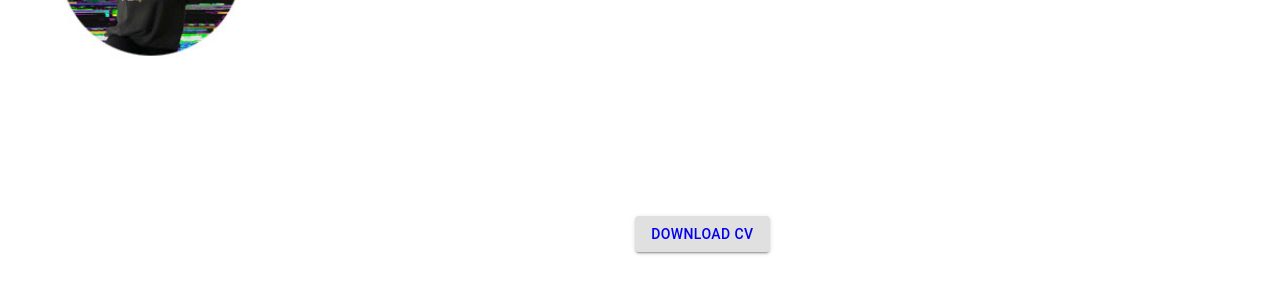
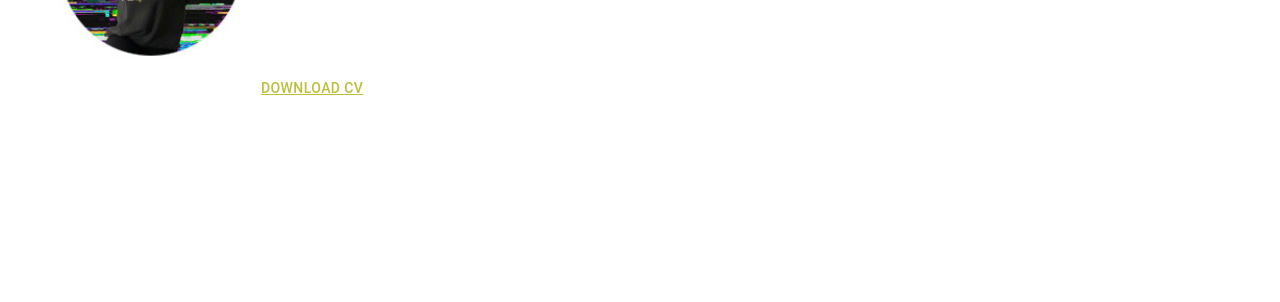
Before and after one commit to luciaenriquezbos/portfolio, a React (Create React App) app: page / in a window 1280 px wide. Shown: the part 230-532 px from the top of the page. Built offline with nearby package versions, Linux system fonts and the light colour scheme.

Commit message:
download button styles

```diff
--- a/src/components/About.js
+++ b/src/components/About.js
@@ -77,7 +77,6 @@ const useStyles = makeStyles((theme) => ({
     height: "100vh",
     display: "flex",
     boxShadow: "none",
-    //position: "absolute",
   },
   media: {
     [theme.breakpoints.down("sm")]: { width: "150px", height: "150px" },
@@ -98,6 +97,27 @@ const useStyles = makeStyles((theme) => ({
     fontWeight: "bold",
     color: "#80807c",
   },
+  pdfbutton: {
+    [theme.breakpoints.down("sm")]: { left: "4px", top: "450px" },
+    position: "absolute",
+    top: "300px",
+    left: "245px",
+    boxShadow: "none",
+    backgroundColor: "white",
+    "&:hover": {
+      boxShadow: "none",
+      backgroundColor: "white",
+    },
+    "& a": {
+      [theme.breakpoints.down("sm")]: { fontSize: "10px" },
+      boxShadow: "none",
+      backgroundColor: "white",
+      color: "#bac03c",
+    },
+    "& a:hover": {
+      color: "#80807c",
+    },
+  },
 }));
 
 export default About;
--- a/src/index.css
+++ b/src/index.css
@@ -2,7 +2,7 @@
   margin: 0;
   padding: 0;
   list-style: none;
-  text-decoration: none;
+  /* //text-decoration: none; */
   border: none;
   outline: none;
   box-sizing: border-box;
```
